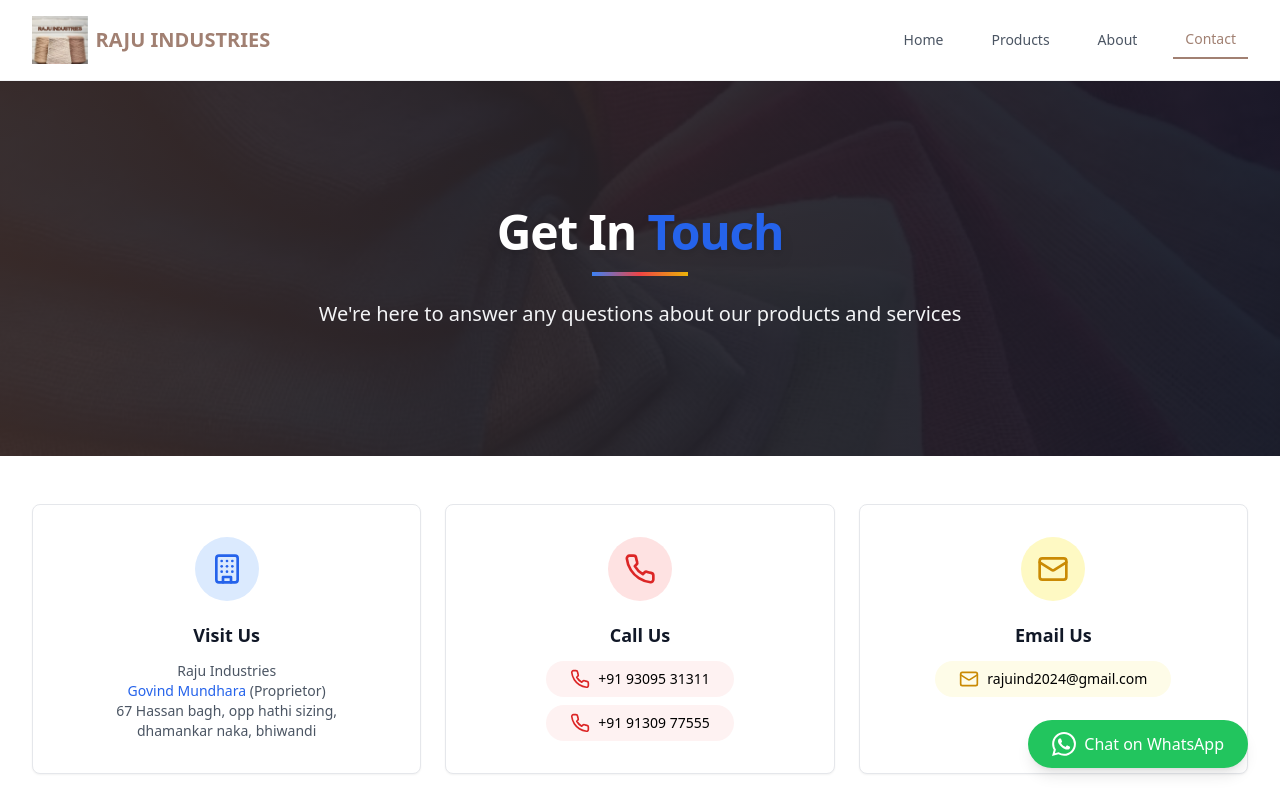
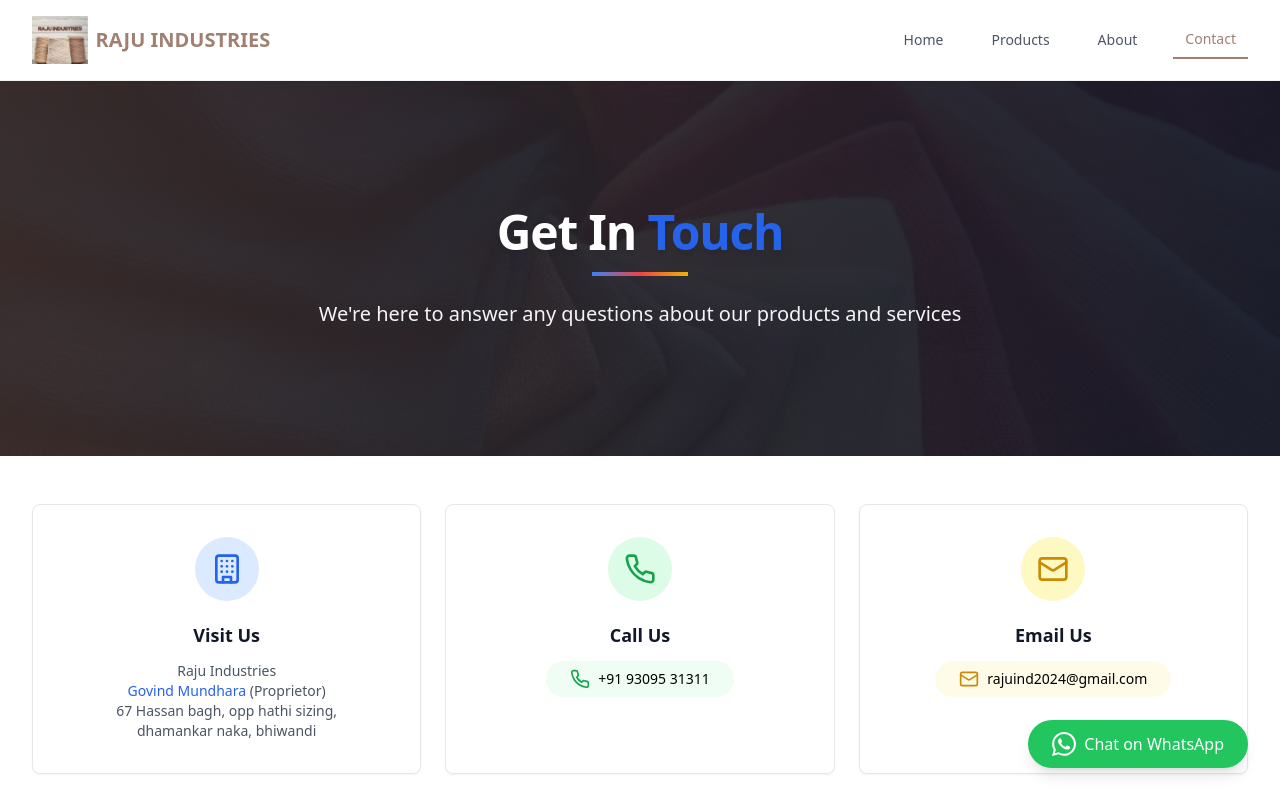
Before and after one commit to Krishnamundhara/raju-industries, a React (Vite) app: page /contact in a window 1280 px wide. Shown: the top 800 px of the page. Built offline with nearby package versions, Linux system fonts and the light colour scheme.

Commit message:
green contact num

```diff
--- a/src/pages/Contact.tsx
+++ b/src/pages/Contact.tsx
@@ -91,8 +91,8 @@
 
           {/* Phone Information - Red */}
           <div className="bg-white rounded-lg shadow-sm border border-gray-200 p-8 transform transition duration-300 hover:shadow-md">
-            <div className="bg-red-100 rounded-full p-3 w-16 h-16 mx-auto mb-5 flex items-center justify-center">
-              <Phone className="w-8 h-8 text-red-600" />
+            <div className="bg-green-100 rounded-full p-3 w-16 h-16 mx-auto mb-5 flex items-center justify-center">
+              <Phone className="w-8 h-8 text-green-600" />
             </div>
             <h3 className="text-lg font-bold text-gray-900 text-center mb-3">
               Call Us
@@ -100,18 +100,18 @@
             <div className="flex flex-col items-center space-y-2">
               <a
                 href="tel:+919309531311"
-                className="flex items-center px-6 py-2 bg-red-50 hover:bg-red-100 rounded-full transition-colors duration-300 hover:text-red-600 text-sm"
+                className="flex items-center px-6 py-2 bg-green-50 hover:bg-green-100 rounded-full transition-colors duration-300 hover:text-green-600 text-sm"
               >
-                <Phone className="h-5 w-5 mr-2 text-red-600" />
+                <Phone className="h-5 w-5 mr-2 text-green-600" />
                 <span className="font-medium">+91 93095 31311</span>
               </a>
-              <a
+              {/* <a
                 href="tel:+919130977555"
-                className="flex items-center px-6 py-2 bg-red-50 hover:bg-red-100 rounded-full transition-colors duration-300 hover:text-red-600 text-sm"
+                className="flex items-center px-6 py-2 bg-green-50 hover:bg-green-100 rounded-full transition-colors duration-300 hover:text-green-600 text-sm"
               >
-                <Phone className="h-5 w-5 mr-2 text-red-600" />
+                <Phone className="h-5 w-5 mr-2 text-green-600" />
                 <span className="font-medium">+91 91309 77555</span>
-              </a>
+              </a> */}
             </div>
           </div>
 
```
